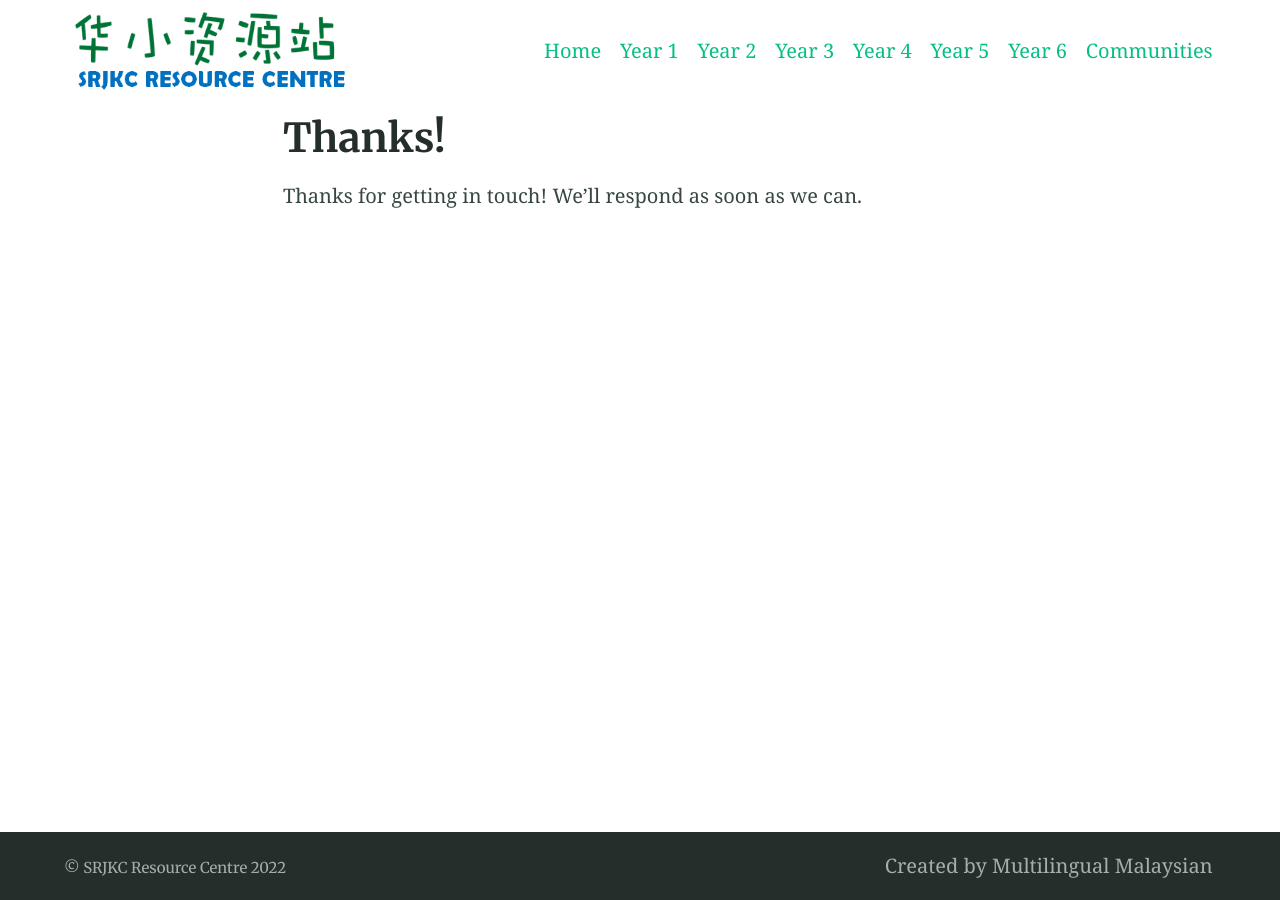
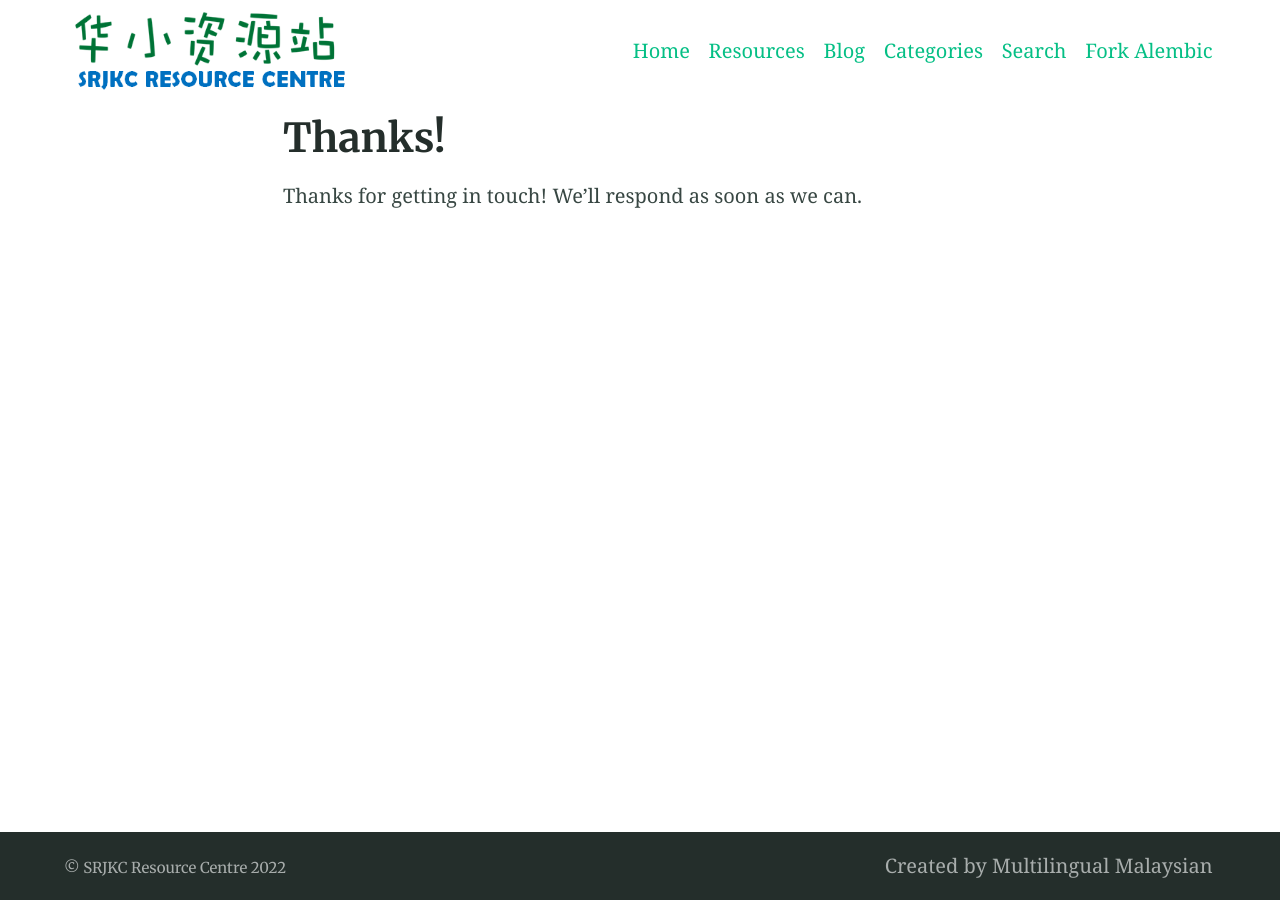
Before and after one commit to multilingual-malaysian/home, a Jekyll site: the page built from thanks.md, in a window 1280 px wide. Built offline with Jekyll 4.4.1, drawn with Linux system fonts in a browser that asks for light colours.

Commit message:
Update _config.yml

```diff
--- a/_config.yml
+++ b/_config.yml
@@ -124,20 +124,16 @@ favicons: # Favicons are also used in the manifest file. Syntax is 'size: path'
 navigation_header:
     - title: Home
       url: /home/
-    - title: Year 1
-      url: /home/year1/
-    - title: Year 2
-      url: /home/year2/
-    - title: Year 3
-      url: /home/year3/
-    - title: Year 4
-      url: /home/year4/
-    - title: Year 5
-      url: /home/year5/
-    - title: Year 6
-      url: /home/year6/
-    - title: Communities
-      url: /home/communities/
+    - title: Resources
+      url: /home/elements/
+    - title: Blog
+      url: /home/blog/
+    - title: Categories
+      url: /home/categories/
+    - title: Search
+      url: /home/search/
+    - title: Fork Alembic
+      url: https://github.com/daviddarnes/alembic
 
 
 
```
